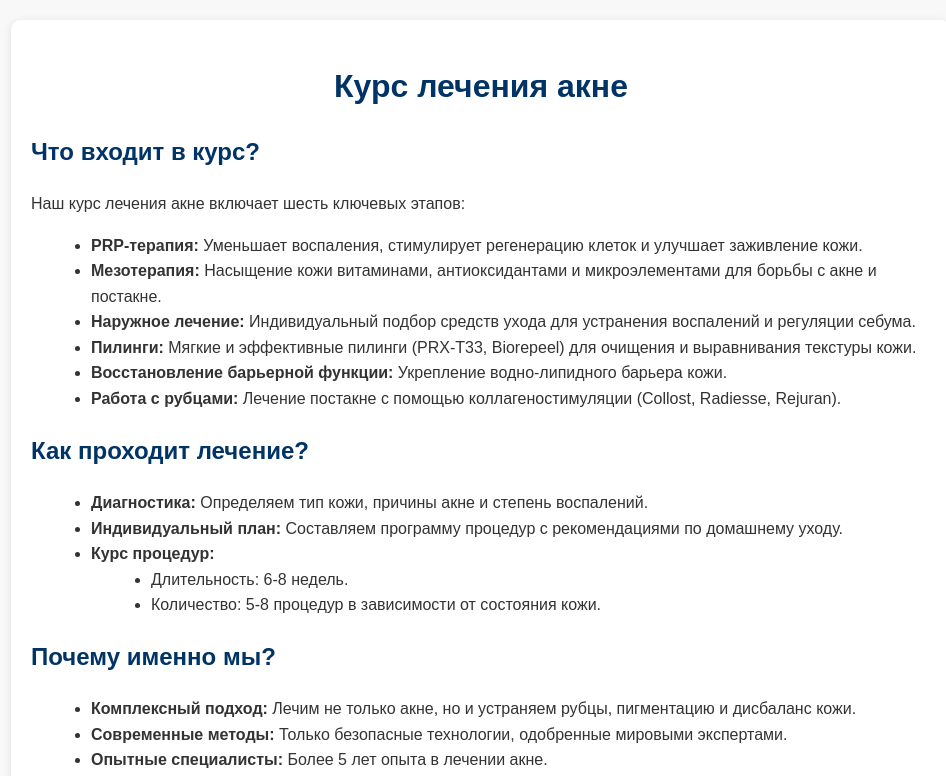
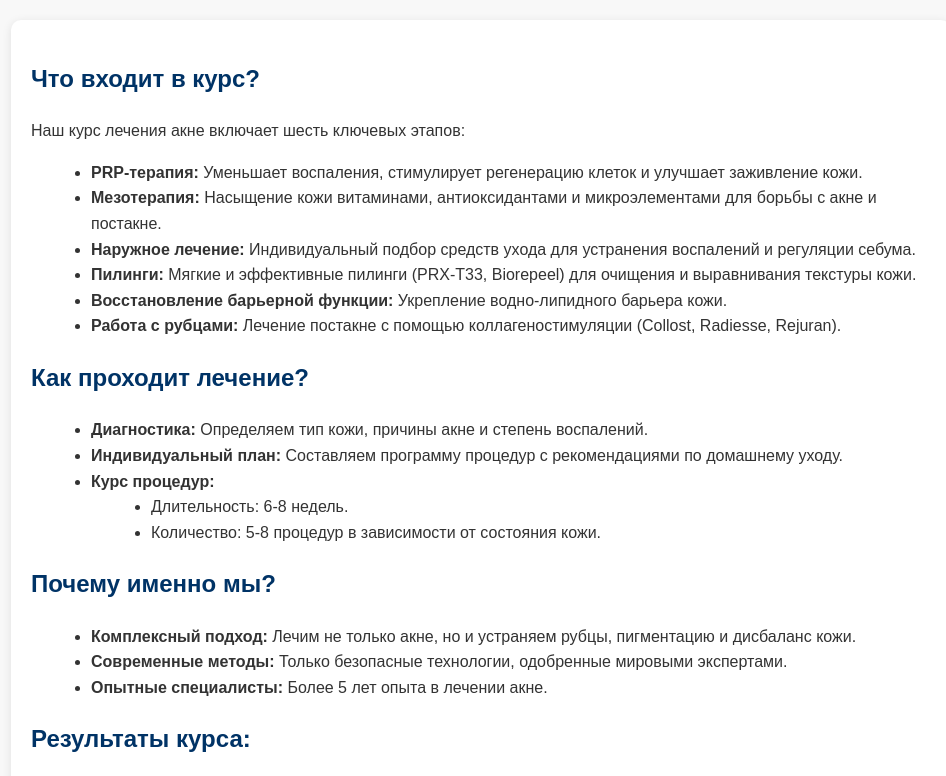
Before and after one commit to arab1978-sa/acne-treatment-site, a plain HTML site: page index.html in a window 1280 px wide. Shown: the top 776 px of the page, without its empty margins (159-1105 px from the left). Drawn offline with Linux system fonts and the light colour scheme.

Commit message:
Update index.html

```diff
--- a/index.html
+++ b/index.html
@@ -63,8 +63,6 @@
 </head>
 <body>
     <div class="container">
-       <h1>Курс лечения акне</h1>
-
         <h2>Что входит в курс?</h2>
         <p>Наш курс лечения акне включает шесть ключевых этапов:</p>
         <ul>
```
